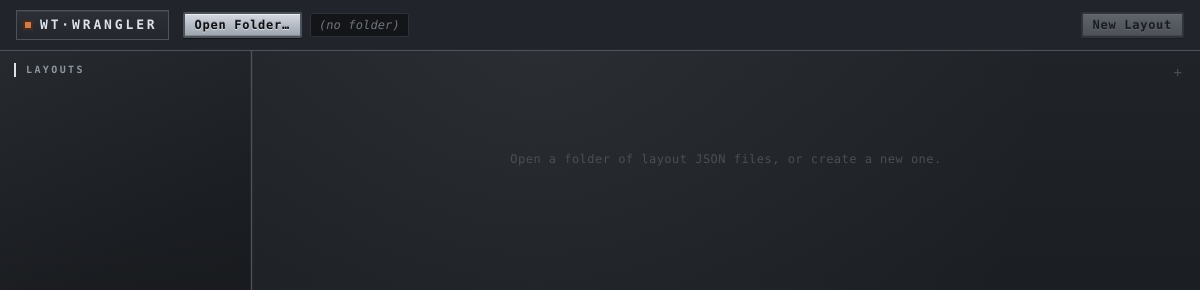
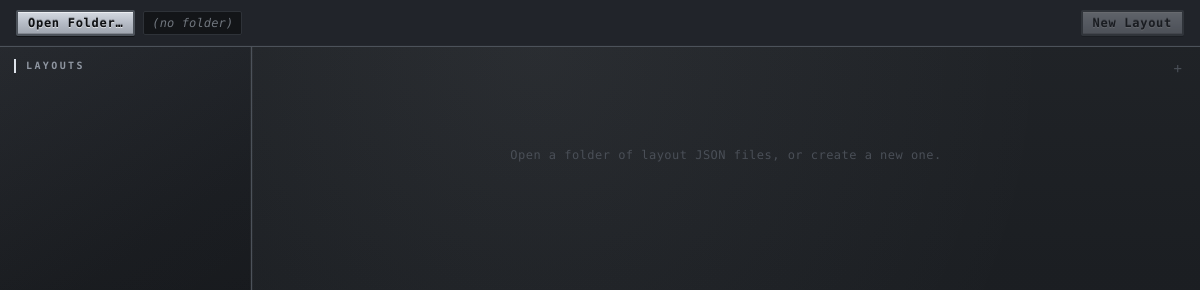
Before and after one commit to fingerskier/wt-wrangler, an Electron app: page renderer/index.html in a window 1200 px wide. Shown: the top 290 px of the page. Drawn offline with Linux system fonts and the light colour scheme; no server answers.

Commit message:
Window title → "Wrangler"; drop non-functional brand badge
Co-Authored-By: Claude Opus 4.7 (1M context) <noreply@anthropic.com>

```diff
--- a/renderer/index.html
+++ b/renderer/index.html
@@ -3,12 +3,11 @@
   <head>
     <meta charset="utf-8" />
     <meta http-equiv="Content-Security-Policy" content="default-src 'self'; style-src 'self' 'unsafe-inline'; script-src 'self';" />
-    <title>wt-wrangler</title>
+    <title>Wrangler</title>
     <link rel="stylesheet" href="styles.css" />
   </head>
   <body>
     <header class="topbar">
-      <div class="brand">wt·wrangler</div>
       <div class="dir-row">
         <button id="pickDir" type="button">Open Folder…</button>
         <span id="dirPath" class="muted" title="Click to save to root folder">(no folder)</span>
--- a/renderer/styles.css
+++ b/renderer/styles.css
@@ -76,27 +76,6 @@ body {
   background: var(--plate-2);
   border-bottom: 1px solid var(--seam);
   box-shadow: inset 0 -1px 0 rgba(255,255,255,0.02), 0 1px 0 rgba(0,0,0,0.4);
-}
-.brand {
-  font-size: 13px;
-  font-weight: 700;
-  letter-spacing: 0.22em;
-  color: var(--platinum);
-  text-transform: uppercase;
-  padding: 5px 10px 5px 8px;
-  border: 1px solid var(--seam);
-  background: linear-gradient(180deg, rgba(221,226,234,0.06), rgba(221,226,234,0.01));
-  box-shadow: inset 0 1px 0 rgba(255,255,255,0.06);
-  position: relative;
-}
-.brand::before {
-  content: '';
-  display: inline-block;
-  width: 6px; height: 6px;
-  background: var(--copper);
-  margin-right: 9px;
-  transform: translateY(-1px);
-  box-shadow: 0 0 0 2px var(--copper-soft);
 }
 .dir-row { display: flex; gap: 8px; align-items: center; min-width: 0; }
 #dirPath {
```
